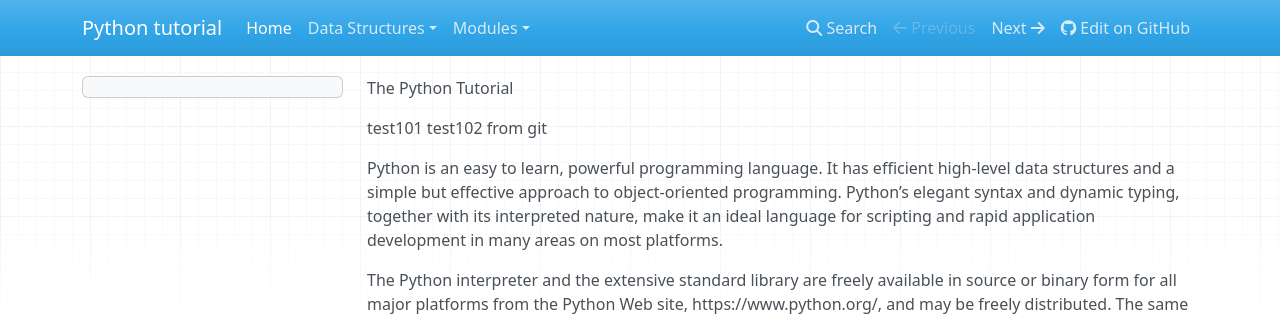
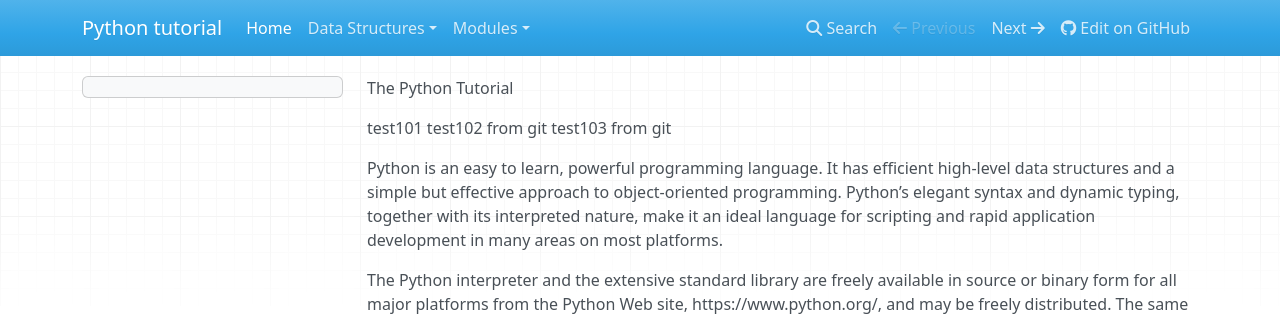
Before and after one commit to maplefu0602/doc-demo, an MkDocs documentation site: the page built from docs/index.md, in a window 1280 px wide. Shown: the top 316 px of the page. Built offline with MkDocs 1.6.1, drawn with Linux system fonts in a browser that asks for light colours; nearby versions of some CDN libraries; old or Windows-style settings are respelled for this version of MkDocs.

Commit message:
Update index.md

```diff
--- a/docs/index.md
+++ b/docs/index.md
@@ -2,6 +2,7 @@ The Python Tutorial
 
 test101
 test102 from git
+test103 from git
 
 
 Python is an easy to learn, powerful programming language. It has efficient high-level data structures and a simple but effective approach to object-oriented programming. Python’s elegant syntax and dynamic typing, together with its interpreted nature, make it an ideal language for scripting and rapid application development in many areas on most platforms.
```
